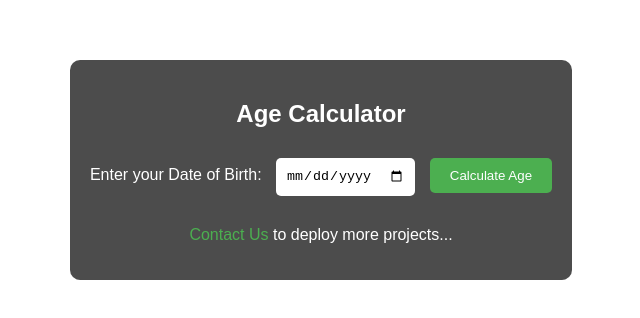
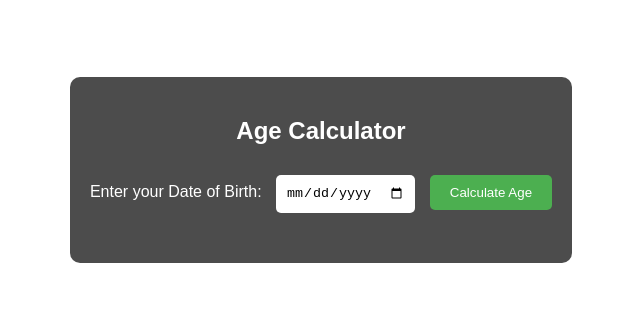
Before and after one commit to Kathya2003/Age-Calculator, a plain HTML site: page index.html in a window 1280 px wide. Shown: the part 230-548 px from the top of the page, without its empty margins (319-959 px from the left). Drawn offline with Linux system fonts and the light colour scheme.

Commit message:
Update index.html

```diff
--- a/index.html
+++ b/index.html
@@ -60,7 +60,6 @@
         <input type="date" id="dob">
         <button onclick="calculateAge()">Calculate Age</button>
         <p id="result"></p>
-        <p><a href="Contact Us">Contact Us</a> to deploy more projects...</p>
     </div>
     <script>
         function calculateAge() {
```
